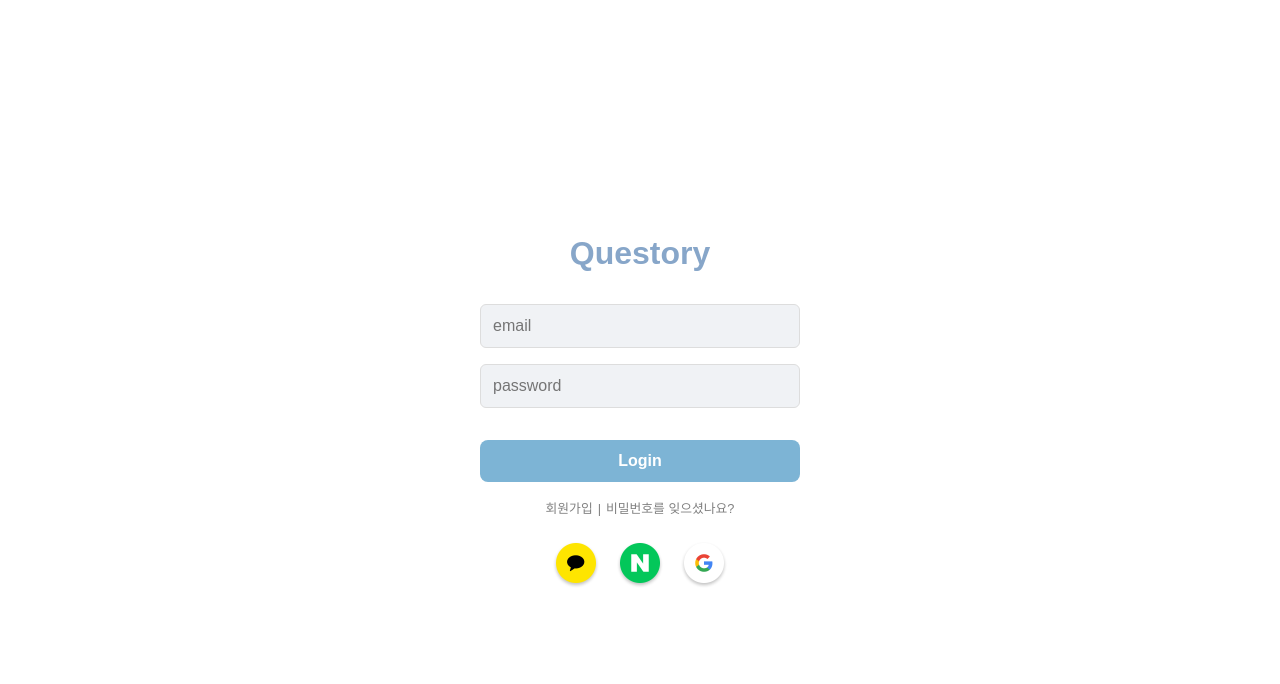
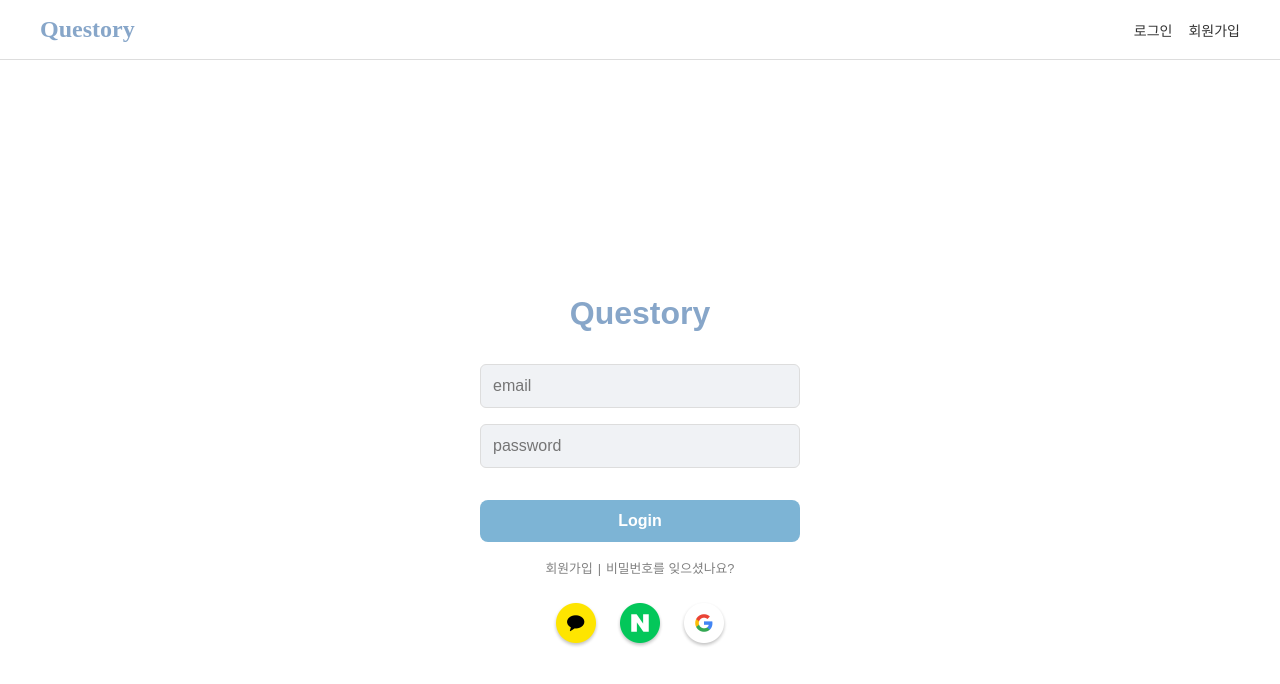
Before and after one commit to Questory04/Questory_FE, a Vue app: page /login in a window 1280 px wide. Shown: the top 684 px of the page. Built offline with nearby package versions, Linux system fonts and the light colour scheme.

Commit message:
feat: 헤더 구현

```diff
--- /dev/null
+++ b/src/components/fragments/AppHeader.vue
@@ -0,0 +1,60 @@
+<template>
+    <header class="app-header">
+        <div class="container">
+            <div class="logo">Questory</div>
+            <nav class="nav-menu">
+                <a href="/login" class="nav-link">로그인</a>
+                <a href="/signup" class="nav-link">회원가입</a>
+            </nav>
+        </div>
+    </header>
+</template>
+
+<script>
+export default {
+    name: "AppHeader",
+};
+</script>
+
+<style scoped>
+.app-header {
+    background-color: white;
+    border-bottom: 1px solid #ddd;
+    padding: 16px 0;
+}
+
+.container {
+    max-width: 1200px;
+    margin: 0 auto;
+    padding: 0 24px;
+
+    display: flex;
+    justify-content: space-between;
+    align-items: center;
+}
+
+.logo {
+    font-size: 24px;
+    font-weight: bold;
+    color: #87a6c9;
+}
+
+.nav-menu {
+    display: flex;
+    align-items: center;
+    gap: 16px;
+}
+
+.nav-link {
+    text-decoration: none;
+    color: #333;
+    font-size: 14px;
+}
+
+.profile-icon {
+    width: 28px;
+    height: 28px;
+    border-radius: 50%;
+    background-color: #dcdcdc;
+}
+</style>
--- a/src/views/auth/LoginPage.vue
+++ b/src/views/auth/LoginPage.vue
@@ -1,4 +1,5 @@
 <template>
+    <AppHeader />
     <div class="login-wrapper">
         <div class="login-container">
             <BasicLogo />
@@ -27,6 +28,7 @@ import BasicLogo from "@/components/common/BasicLogo";
 import FormInput from "@/components/common/FormInput";
 import BasicTextButton from "@/components/common/BasicTextbutton.vue";
 import SocialButton from "@/components/common/SocialButton.vue";
+import AppHeader from "@/components/fragments/AppHeader.vue";
 
 const email = ref("");
 const password = ref("");
--- a/src/views/auth/PasswordFindPage.vue
+++ b/src/views/auth/PasswordFindPage.vue
@@ -1,4 +1,5 @@
 <template>
+    <AppHeader />
     <div class="forgot-password-container">
         <BasicLogo />
         <div class="form-box">
@@ -18,6 +19,7 @@
 import BasicTitle from "@/components/common/BasicTitle.vue";
 import BasicLogo from "@/components/common/BasicLogo.vue";
 import BasicTextButton from "@/components/common/BasicTextbutton.vue";
+import AppHeader from "@/components/fragments/AppHeader.vue";
 
 export default {
     name: "ForgotPasswordView",
@@ -30,6 +32,7 @@ export default {
         BasicTitle,
         BasicLogo,
         BasicTextButton,
+        AppHeader,
     },
 };
 </script>
--- a/src/views/auth/SignupPage.vue
+++ b/src/views/auth/SignupPage.vue
@@ -1,4 +1,5 @@
 <template>
+    <AppHeader />
     <div class="signup-wrapper">
         <div class="signup-container">
             <BasicLogo />
@@ -35,6 +36,7 @@ import BasicTextButton from "@/components/common/BasicTextbutton.vue";
 import BasicLogo from "@/components/common/BasicLogo.vue";
 import FormInput from "@/components/common/FormInput.vue";
 import SocialButton from "@/components/common/SocialButton.vue";
+import AppHeader from "@/components/fragments/AppHeader.vue";
 
 export default {
     name: "SignupForm",
@@ -53,6 +55,7 @@ export default {
         BasicLogo,
         FormInput,
         BasicTextButton,
+        AppHeader,
     },
     methods: {
         togglePassword() {
```
